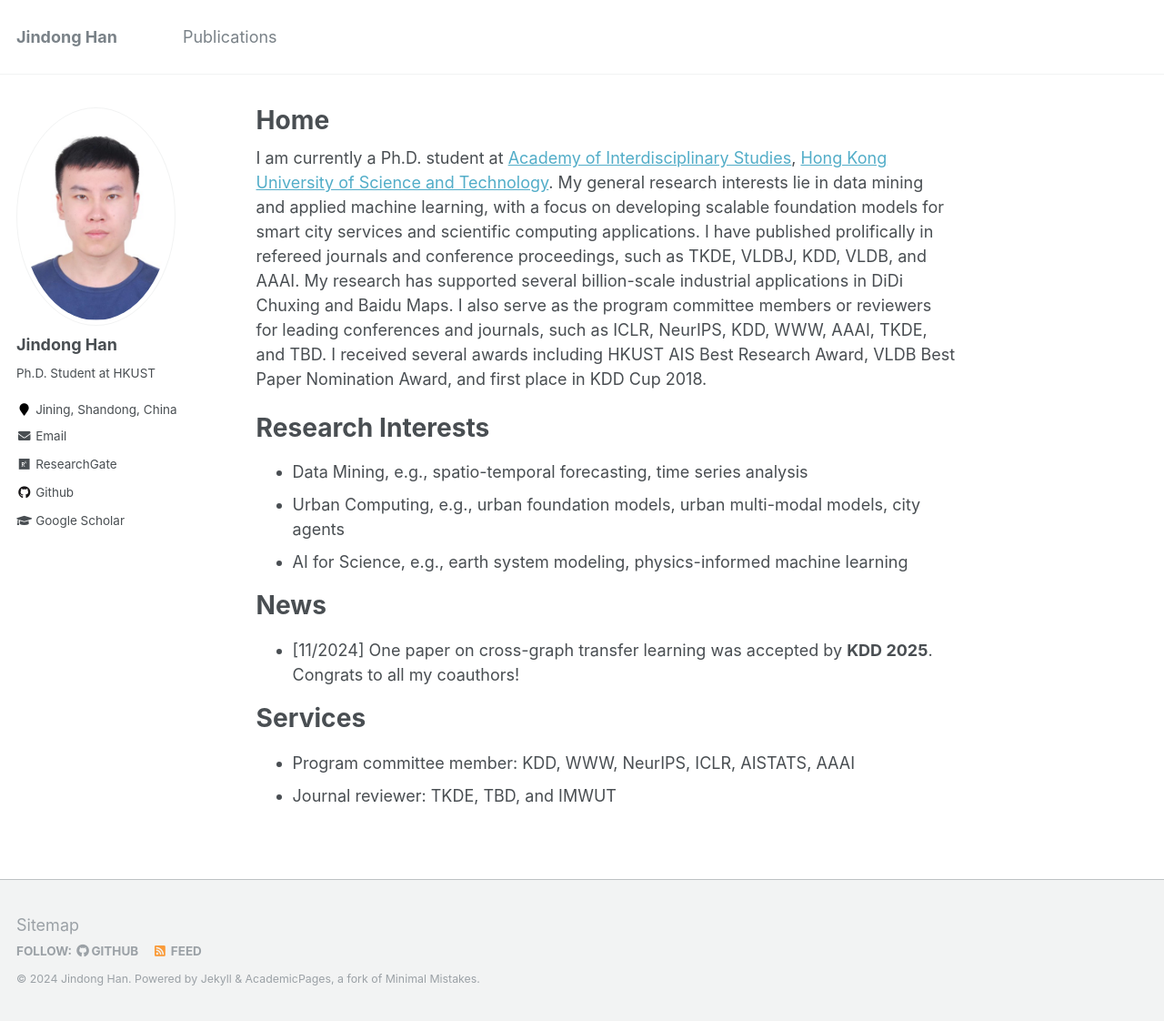
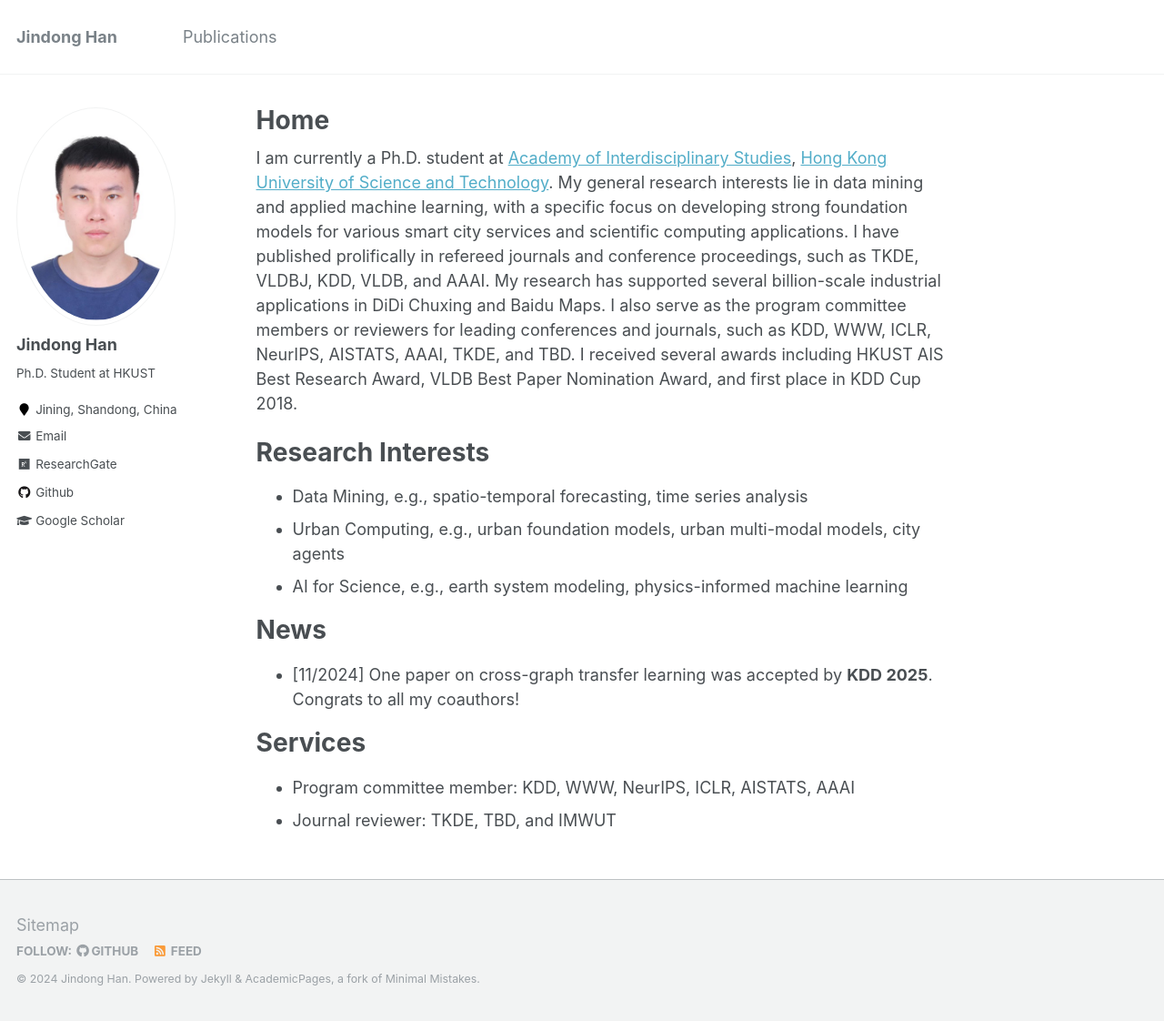
Before and after one commit to jhanao-hkust/jhanao-hkust.github.io, a Jekyll site: the page built from _pages/about.md, in a window 1280 px wide and 1122 px high. Shown: the whole window at 91% size. Built offline with Jekyll 4.4.1, drawn with Linux system fonts in a browser that asks for light colours.

Commit message:
Update about.md

```diff
--- a/_pages/about.md
+++ b/_pages/about.md
@@ -8,7 +8,7 @@ redirect_from:
   - /about.html
 ---
 
-I am currently a Ph.D. student at [Academy of Interdisciplinary Studies](https://ais.hkust.edu.hk/), [Hong Kong University of Science and Technology](https://hkust.edu.hk/). My general research interests lie in data mining and applied machine learning, with a focus on developing scalable foundation models for smart city services and scientific computing applications. I have published prolifically in refereed journals and conference proceedings, such as TKDE, VLDBJ, KDD, VLDB, and AAAI. My research has supported several billion-scale industrial applications in DiDi Chuxing and Baidu Maps. I also serve as the program committee members or reviewers for leading conferences and journals, such as ICLR, NeurIPS, KDD, WWW, AAAI, TKDE, and TBD. I received several awards including HKUST AIS Best Research Award, VLDB Best Paper Nomination Award, and first place in KDD Cup 2018.
+I am currently a Ph.D. student at [Academy of Interdisciplinary Studies](https://ais.hkust.edu.hk/), [Hong Kong University of Science and Technology](https://hkust.edu.hk/). My general research interests lie in data mining and applied machine learning, with a specific focus on developing strong foundation models for various smart city services and scientific computing applications. I have published prolifically in refereed journals and conference proceedings, such as TKDE, VLDBJ, KDD, VLDB, and AAAI. My research has supported several billion-scale industrial applications in DiDi Chuxing and Baidu Maps. I also serve as the program committee members or reviewers for leading conferences and journals, such as KDD, WWW, ICLR, NeurIPS, AISTATS, AAAI, TKDE, and TBD. I received several awards including HKUST AIS Best Research Award, VLDB Best Paper Nomination Award, and first place in KDD Cup 2018.
 
 # Research Interests
 * Data Mining, e.g., spatio-temporal forecasting, time series analysis
```
